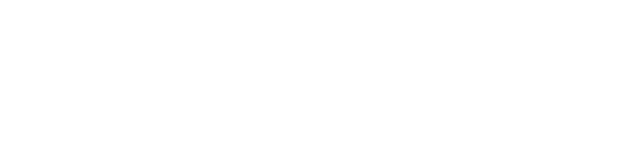
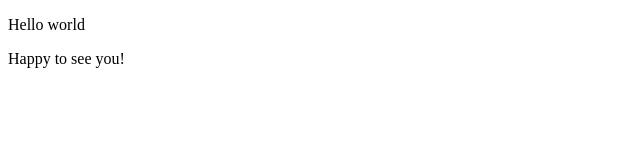
Before and after one commit to valpryz/Hello-World, a plain HTML site: page index.html in a window 1280 px wide. Shown: the whole page, without its empty margins (0-640 px from the left). Drawn offline with Linux system fonts and the light colour scheme.

```diff
--- a/index.html
+++ b/index.html
@@ -4,9 +4,10 @@
     <meta charset="UTF-8">
     <meta name="viewport" content="width=device-width, initial-scale=1.0">
     <meta http-equiv="X-UA-Compatible" content="ie=edge">
-    <title>Hello World</title>
+    <title>My Hello World webpage</title>
 </head>
 <body>
-
+    <p>Hello world</p>
+    <p>Happy to see you!</p>
 </body>
 </html>
```
